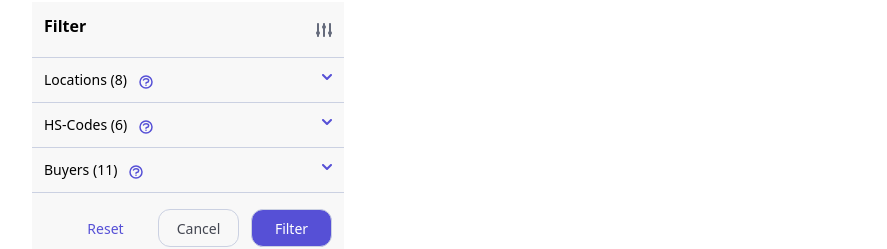
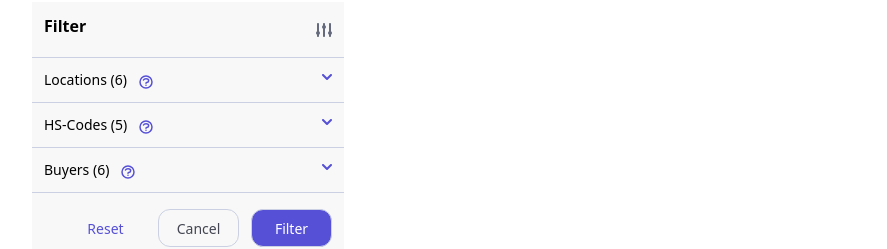
Before and after one commit to IamGiel/typescript-build-system, a React app: page /matchory in a window 1280 px wide. Shown: the part 469-718 px from the top of the page, without its empty margins (87-974 px from the left). Built offline with nearby package versions, Linux system fonts and the light colour scheme.

Commit message:
change some data

```diff
--- a/src/shared/matchory/Matchory.tsx
+++ b/src/shared/matchory/Matchory.tsx
@@ -4,26 +4,33 @@ import filterIcon from '../../assets/images/filterIcon.svg';
 import { MatchorySearch } from './MatchorySearch';
 import { MatchoryPills } from './MatchoryPills';
 import { MatchoryMap } from './MatchoryMap';
-import { alternatives, keywords, mfgs } from './sampledata';
+import {
+  alternativesArr,
+  buyersArr,
+  hscodesArr,
+  keywordsArr,
+  locationsArr,
+  mfgsArr,
+} from './sampledata';
 
 export const Matchory = () => {
   const searchDatafromapi = [
     {
       sectionName: 'Keywords',
       suggested: 'Suggested Keywords',
-      preselectedItems: keywords,
+      preselectedItems: keywordsArr,
       tagname: `TagName_Keywords`.trim().toUpperCase(),
     },
     {
       sectionName: 'Manufacturing Processes',
       suggested: 'Suggested Mfg Processes',
-      preselectedItems: mfgs,
+      preselectedItems: mfgsArr,
       tagname: `TagName_Manufacturing`.trim().toUpperCase(),
     },
     {
       sectionName: 'Alternative keywords',
       suggested: 'Suggested Mfg Processes',
-      preselectedItems: alternatives,
+      preselectedItems: alternativesArr,
       tagname: `TagName_Alternative`.trim().toUpperCase(),
     },
   ];
@@ -32,19 +39,19 @@ export const Matchory = () => {
     {
       sectionName: 'Locations',
       suggested: 'Suggested locations',
-      preselectedItems: keywords,
+      preselectedItems: locationsArr,
       tagname: `TagName_Locations`.trim().toUpperCase(),
     },
     {
       sectionName: 'HS-Codes',
       suggested: 'Suggested HS-codes',
-      preselectedItems: mfgs,
+      preselectedItems: hscodesArr,
       tagname: `TagName_HSCODES`.trim().toUpperCase(),
     },
     {
       sectionName: 'Buyers',
       suggested: 'Suggested buyers',
-      preselectedItems: alternatives,
+      preselectedItems: buyersArr,
       tagname: `TagName_Buyers`.trim().toUpperCase(),
     },
   ];
--- a/src/shared/matchory/MatchorySearch.tsx
+++ b/src/shared/matchory/MatchorySearch.tsx
@@ -126,7 +126,7 @@ export const MatchorySearch = ({
       if (tagname === `TagName_Keywords`.trim().toUpperCase()) {
         handleAddItem(tagname, newKeyword, setNewKeyword, setSelectedKeyWords);
       }
-      if (tagname === `TagName_Manufacturing`.trim().toUpperCase()) {
+      if (tagname === 'TAGNAME_MANUFACTURING') {
         handleAddItem(
           tagname,
           newMfgsKeyWord,
@@ -134,7 +134,7 @@ export const MatchorySearch = ({
           setSelectedMfgProcesses
         );
       }
-      if (tagname === `TagName_Alternative`.trim().toUpperCase()) {
+      if (tagname === 'TAGNAME_ALTERNATIVE') {
         handleAddItem(
           tagname,
           newAlternativeKeyword,
@@ -143,7 +143,7 @@ export const MatchorySearch = ({
         );
       }
 
-      if (tagname === `TagName_locations`.trim().toUpperCase()) {
+      if (tagname === 'TAGNAME_LOCATIONS') {
         handleAddItem(
           tagname,
           newLocation,
@@ -152,10 +152,10 @@ export const MatchorySearch = ({
         );
       }
 
-      if (tagname === `TagName_hscodes`.trim().toUpperCase()) {
+      if (tagname === 'TAGNAME_HSCODES') {
         handleAddItem(tagname, newHSCode, setNewHSCode, setSelectedHSCodes);
       }
-      if (tagname === `TagName_buyers`.trim().toUpperCase()) {
+      if (tagname === 'TAGNAME_BUYERS') {
         handleAddItem(tagname, newBuyer, setNewBuyer, setSelectedBuyers);
       }
     }
@@ -236,18 +236,18 @@ export const MatchorySearch = ({
 
   const getToggleSection = (sectionName) => {
     switch (sectionName) {
-      case `TagName_Keywords`.trim().toUpperCase():
+      case 'TAGNAME_KEYWORDS':
         return setOpenKeyWords(!openKeyWords);
-      case `TagName_Manufacturing`.trim().toUpperCase():
+      case 'TAGNAME_MANUFACTURING':
         return setOpenMfgs(!openMfgs);
-      case `TagName_Alternative`.trim().toUpperCase():
+      case 'TAGNAME_ALTERNATIVE':
         return setOpenAlternatives(!openAlternatives);
 
-      case `TagName_Locations`.trim().toUpperCase():
+      case 'TAGNAME_LOCATIONS':
         return setOpenLocations(!openLocations);
-      case `TagName_hscodes`.trim().toUpperCase():
+      case 'TAGNAME_HSCODES':
         return setOpenHSCodes(!openHSCodes);
-      case `TagName_buyers`.trim().toUpperCase():
+      case 'TAGNAME_BUYERS':
         return setOpenBuyers(!openBuyers);
 
       default:
@@ -647,7 +647,7 @@ export const MatchorySearch = ({
               </div>
             </div>
           )}
-          {section.sectionName === 'Buyers' && openHSCodes && (
+          {section.sectionName === 'Buyers' && openBuyers && (
             <div className="keywords-list-container flex flex-col">
               {/* Render the alternative keywords section */}
               {/* ... */}
--- a/src/shared/matchory/sampledata.ts
+++ b/src/shared/matchory/sampledata.ts
@@ -1,4 +1,4 @@
-export const keywords = [
+export const keywordsArr = [
   { name: 'corn', isSelected: true },
   { name: 'bran', isSelected: true },
   { name: 'breakfast food', isSelected: true },
@@ -8,7 +8,7 @@ export const keywords = [
   { name: 'rye', isSelected: true },
   { name: 'barley', isSelected: true },
 ];
-export const mfgs = [
+export const mfgsArr = [
   { name: 'cereal', isSelected: true },
   { name: 'grass', isSelected: true },
   { name: 'durum', isSelected: true },
@@ -17,7 +17,7 @@ export const mfgs = [
   { name: 'spelt', isSelected: true },
 ];
 
-export const alternatives = [
+export const alternativesArr = [
   { name: 'Harvesting', isSelected: true },
   { name: 'Storage', isSelected: true },
   { name: 'Cleaning', isSelected: true },
@@ -31,6 +31,32 @@ export const alternatives = [
   { name: 'Trieur', isSelected: true },
 ];
 
+export const locationsArr = [
+  { name: 'China', isSelected: true },
+  { name: 'India', isSelected: true },
+  { name: 'Russia', isSelected: true },
+  { name: 'Germany', isSelected: true },
+  { name: 'France', isSelected: true },
+  { name: 'United States', isSelected: true },
+];
+
+export const hscodesArr = [
+  { name: '10019910 - Wheat', isSelected: true },
+  { name: '1103 - Cereal Groats, Meal And Pelle...', isSelected: true },
+  { name: '11031300 - Of wheat: Of maize (corn)', isSelected: true },
+  { name: '11042951 - Cereal, grains, wheat', isSelected: true },
+  { name: '1105 - Flour, Meal, Powder, Flakes...', isSelected: true },
+];
+
+export const buyersArr = [
+  { name: 'Nestle', isSelected: true },
+  { name: 'Lenovo', isSelected: true },
+  { name: 'IBM', isSelected: true },
+  { name: 'Proctor & Gamble', isSelected: true },
+  { name: 'Johnson & Johnson', isSelected: true },
+  { name: 'John Deere', isSelected: true },
+];
+
 export const sectionLabels = {
   keyword: 'KEYWORDS',
   alternative: 'ALTERNATIVE_KEYWORDS',
```
